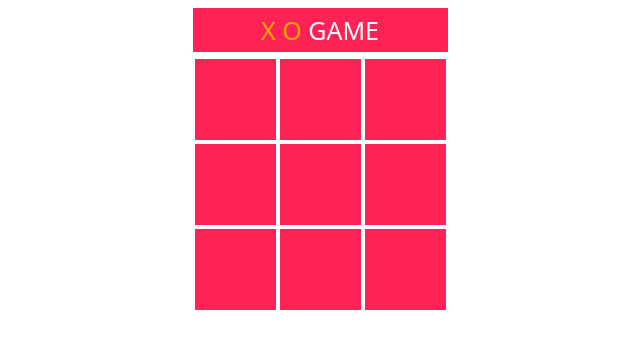
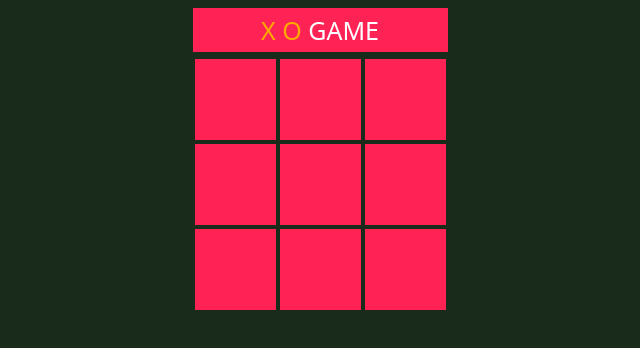
Before and after one commit to moRezk12/X-O, a plain HTML site: page index.html in a window 1280 px wide. Shown: the whole page, without its empty margins (320-960 px from the left). Drawn offline with Linux system fonts and the light colour scheme.

Commit message:
second commit

```diff
--- a/CSS/main.css
+++ b/CSS/main.css
@@ -1,3 +1,6 @@
+body{
+    background-color: #192c1c;
+}
 .game{
     width: 255px;
     text-align: center;
--- a/JS/main.js
+++ b/JS/main.js
@@ -63,6 +63,7 @@ function winner()
           squares[4] != '' && squares[5] != '' && squares[6] != '' &&
           squares[7] != '' && squares[8] != '' && squares[9] != ''   )
     {
+
         title.innerHTML = 'wating'
         setInterval(function(){title.innerHTML += '.'}, 1000);
         setTimeout(function(){location.reload()}, 4000);
```
